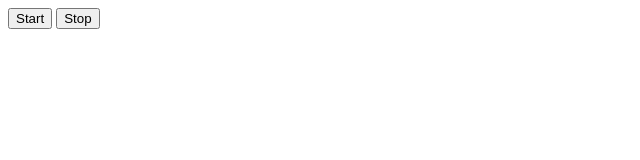
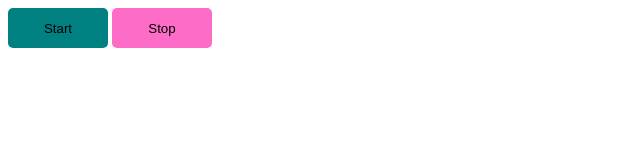
Before and after one commit to andriko21/goit-js-hw-11-color-switch, a plain HTML site: page index.html in a window 1280 px wide. Shown: the whole page, without its empty margins (0-640 px from the left). Drawn offline with Linux system fonts and the light colour scheme.

Commit message:
добавили стилі для кнопок

```diff
--- a/index.html
+++ b/index.html
@@ -4,11 +4,12 @@
     <meta charset="UTF-8">
     <meta http-equiv="X-UA-Compatible" content="IE=edge">
     <meta name="viewport" content="width=device-width, initial-scale=1.0">
+    <link rel="stylesheet" href="./style.css">
     <title>Document</title>
 </head>
 <body>
-    <button type="button" data-action="start">Start</button>
-    <button type="button" data-action="stop">Stop</button>
+    <button type="button" class="btn-start" data-action="start">Start</button>
+    <button type="button" class="btn-stop" data-action="stop">Stop</button>
 
      <script src="./js/index.js" type="module"></script>
 </body>
--- /dev/null
+++ b/style.css
@@ -0,0 +1,25 @@
+.btn-start {
+  padding: 5px 8px;
+  border: transparent;
+  width: 100px;
+  height: 40px;
+  border-radius: 5px;
+  background-color: teal;
+  transition: all 250ms linear;
+}
+.btn-start:hover {
+  background-color: greenyellow;
+}
+
+.btn-stop {
+  padding: 5px 8px;
+  border: transparent;
+  width: 100px;
+  height: 40px;
+  border-radius: 5px;
+  background-color: rgb(253, 108, 198);
+  transition: all 250ms linear;
+}
+.btn-stop:hover {
+  background-color: red;
+}
```
